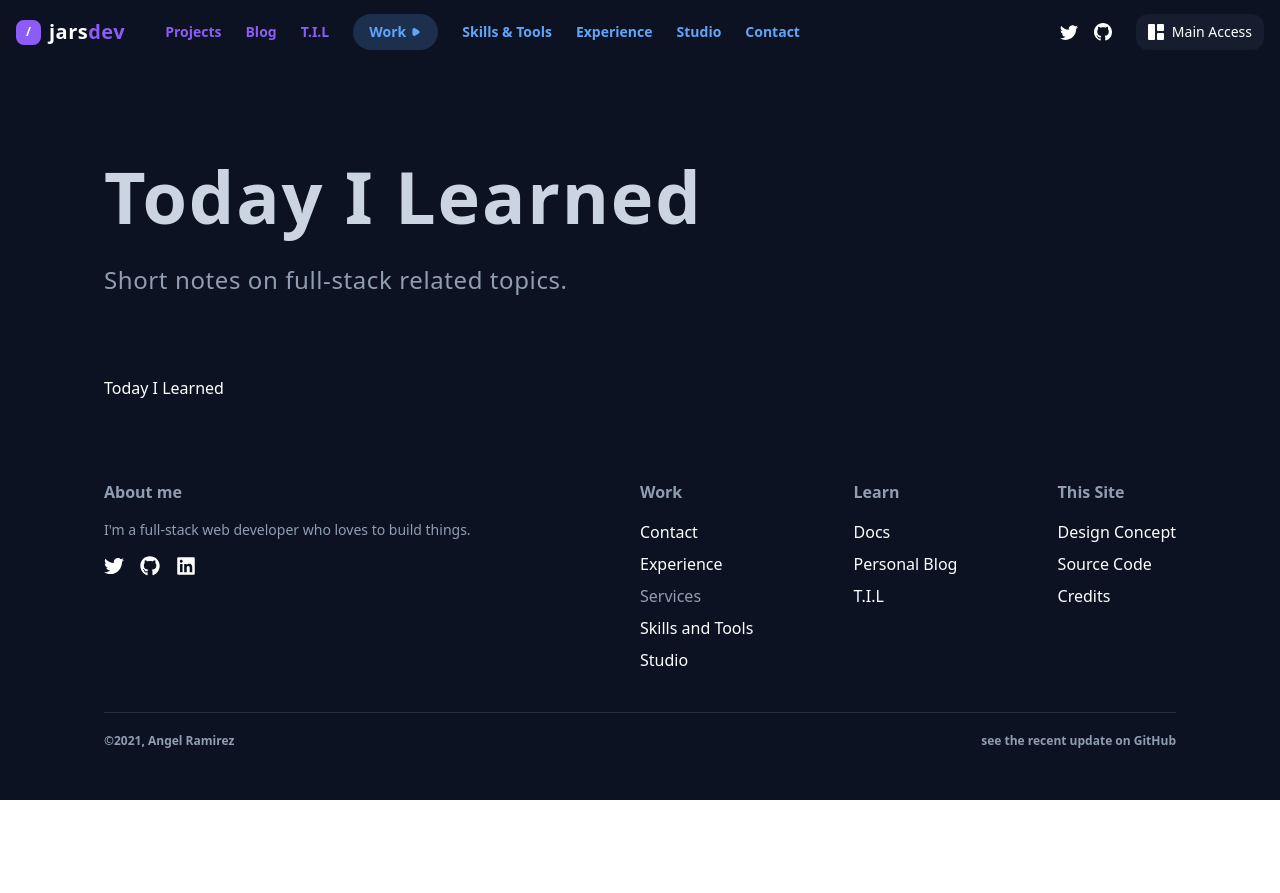
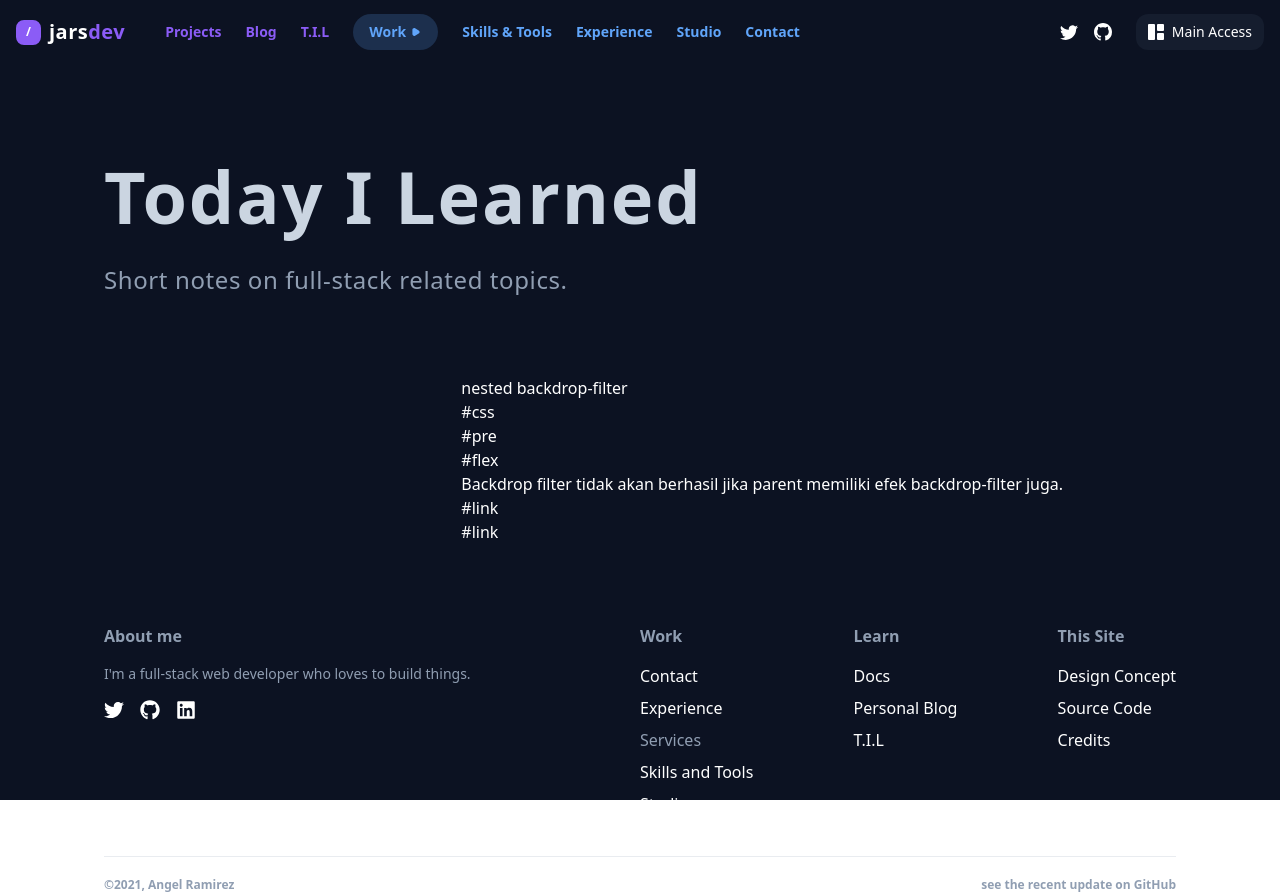
Before and after one commit to ImJars/Development-full-coding, a React (Vite) app: page /til in a window 1280 px wide. Before the commit the page ends 800 px from the top, so only its background shows below. Built offline with nearby package versions, Linux system fonts and the light colour scheme.

Commit message:
Add component-idea ( T I L )

```diff
--- a/src/TIL.jsx
+++ b/src/TIL.jsx
@@ -24,8 +24,19 @@ function Til() {
                             Short notes on full-stack related topics.
                         </h2>
                     </div>
-                    <div>
-                        <TodayComponent />
+                    <div
+                        className='flex w-full'
+                    >
+                        <div
+                            className='w-1/3'
+                        >
+
+                        </div>
+                        <div
+                            className='w-2/3'
+                        >
+                            <TodayComponent />
+                        </div>
                     </div>
                     <div
                         className='mt-20'
--- a/src/components/TIL/todayComponent.jsx
+++ b/src/components/TIL/todayComponent.jsx
@@ -5,8 +5,34 @@ function TodayComponent() {
     <>
         <div>
             <h1>
-                Today I Learned
+                nested backdrop-filter
             </h1>
+            <div>
+                <h1>
+                  #css
+                </h1>
+                <h2>
+                  #pre
+                </h2>
+                <h3>
+                  #flex
+                </h3>
+            </div>
+            <h2>
+              Backdrop filter tidak akan berhasil jika parent memiliki efek backdrop-filter juga.
+            </h2>
+            <div>
+              <a href="">
+                <h1>
+                  #link
+                </h1>
+              </a>
+              <a href="">
+                <h1>
+                  #link
+                </h1>
+              </a>
+            </div>
         </div>
     </>
   )
```
